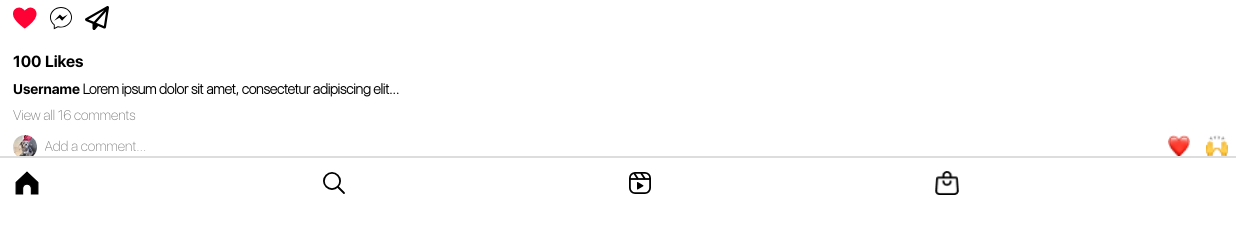
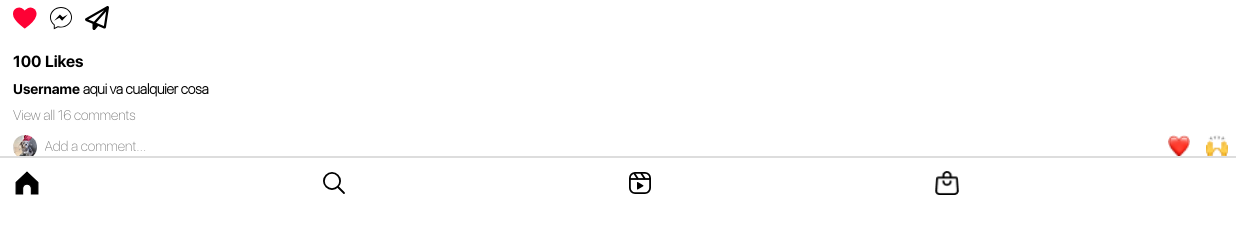
Before and after one commit to jerssonfuentes/instagram-main, a plain HTML site: page index.html in a window 1280 px wide. Shown: the part 588-830 px from the top of the page, 0-1236 px from the left. Drawn offline with Linux system fonts and the light colour scheme.

```diff
--- a/index.html
+++ b/index.html
@@ -60,7 +60,7 @@
                     </div>
                 </div>
                 <span>100 Likes</span>  <!-- Número de "me gusta". -->
-                <p><strong>Username</strong> Lorem ipsum dolor sit amet, consectetur adipiscing elit...</p>  <!-- Descripción de la publicación. -->
+                <p><strong>Username</strong> aqui va cualquier cosa </p>  <!-- Descripción de la publicación. -->
                 <span>View all 16 comments</span>  <!-- Enlace para ver todos los comentarios. -->
                 <form action="?" method="get">  <!-- Formulario para agregar un comentario. -->
                     <img src="storage/img/states1.png">  <!-- Imagen del perfil del usuario que comenta. -->
```
